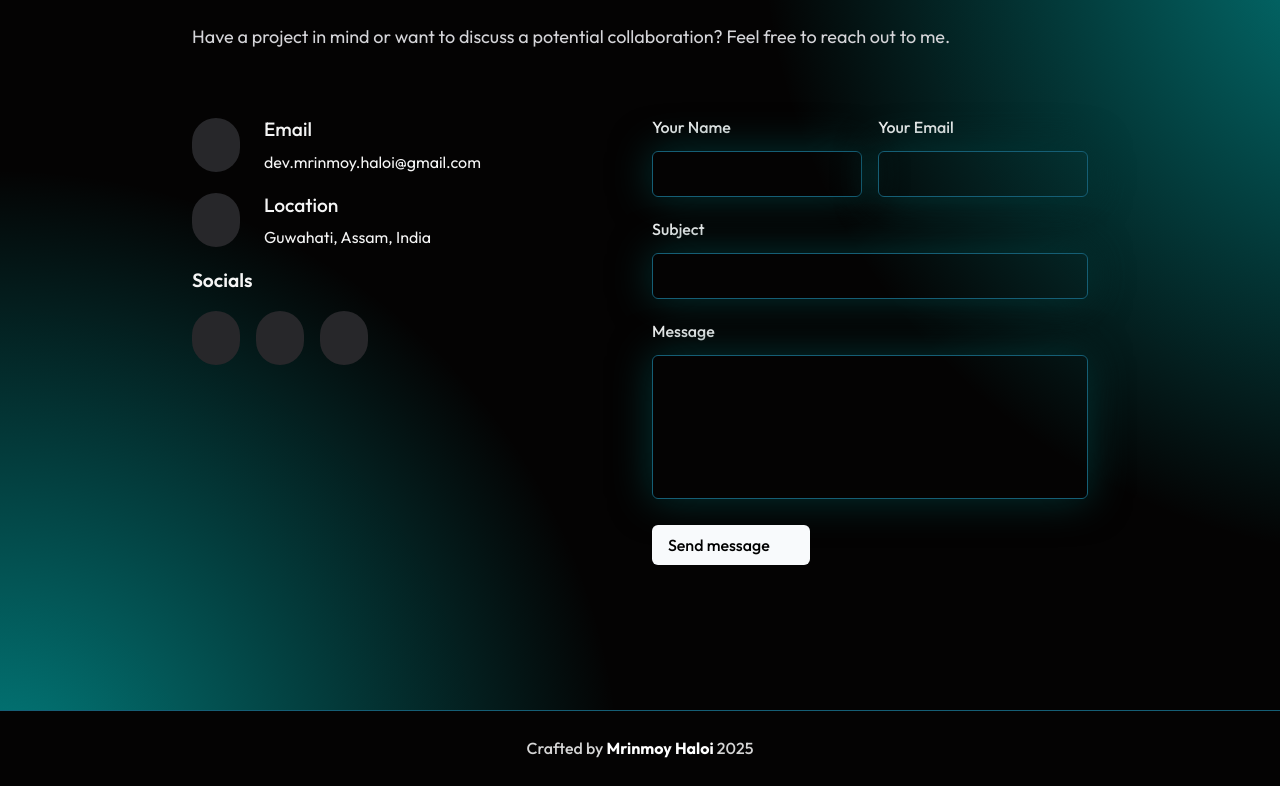
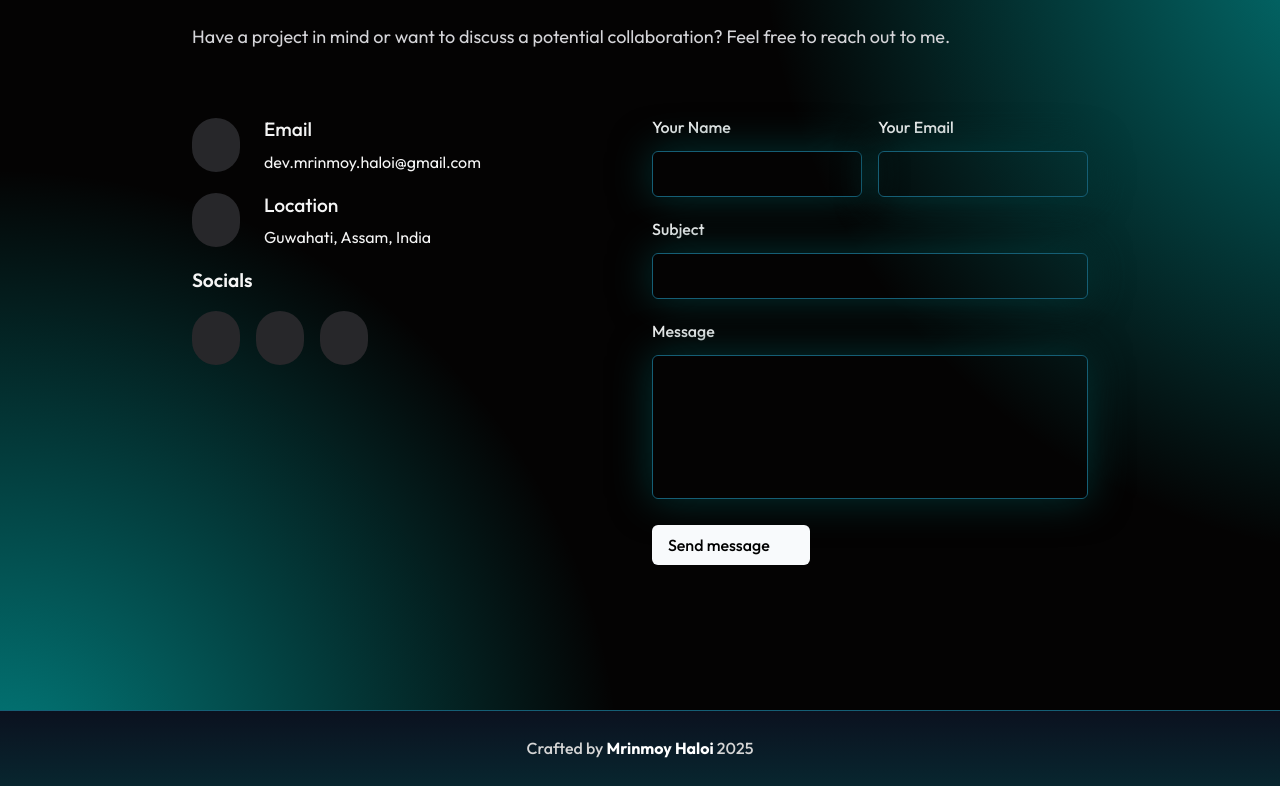
Before and after one commit to MrinmoyHaloi/mrinmoyhaloi.github.io, a SvelteKit app: page / in a window 1280 px wide. Shown: the part 2795-3581 px from the top of the page. Built offline with nearby package versions, Linux system fonts and the light colour scheme; some icons are missing.

Commit message:
fix: update footer background

```diff
--- a/src/routes/+layout.svelte
+++ b/src/routes/+layout.svelte
@@ -15,6 +15,7 @@ footer {
 	place-items: center;
 	padding: 1rem;
 	outline: 1px solid #155e75;
+	background: linear-gradient(to bottom, #0b111f, #08262f);
 	p {
 		width: fit-content;
 		font-weight: 500;
```
